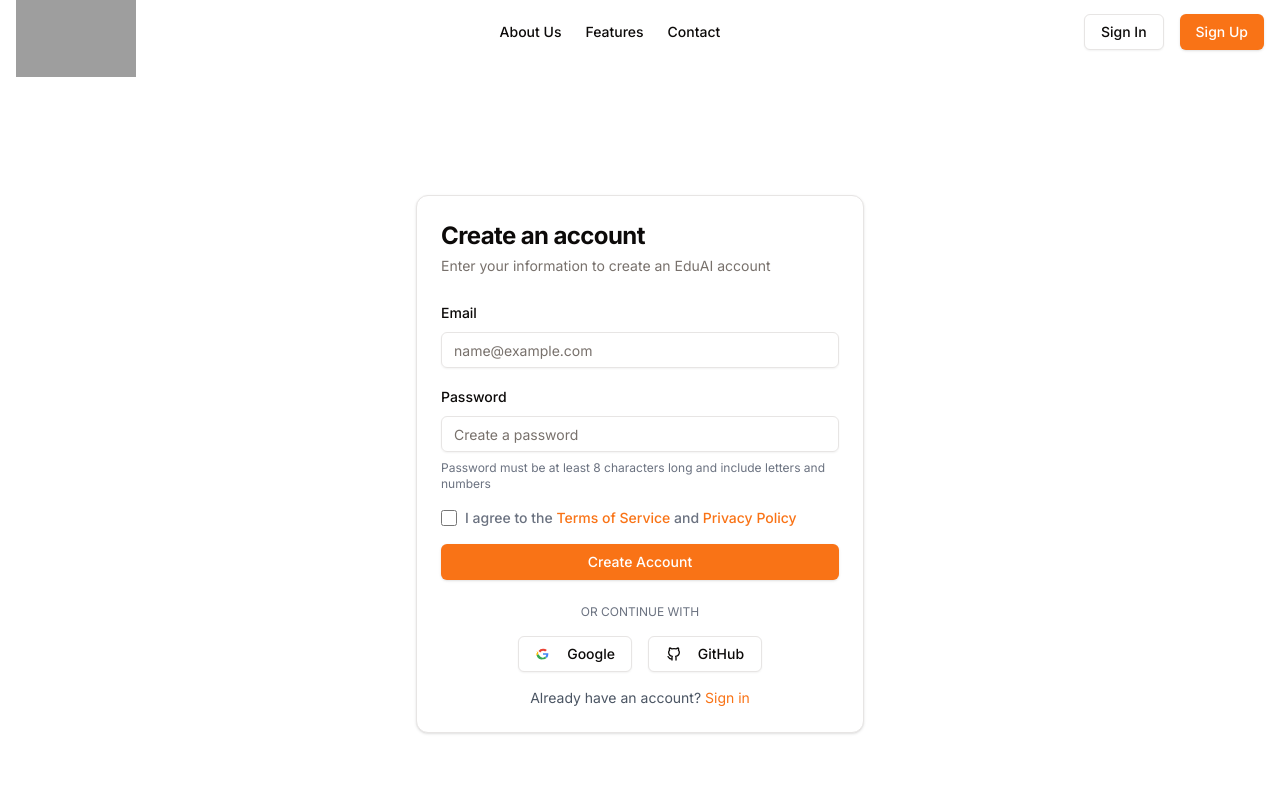
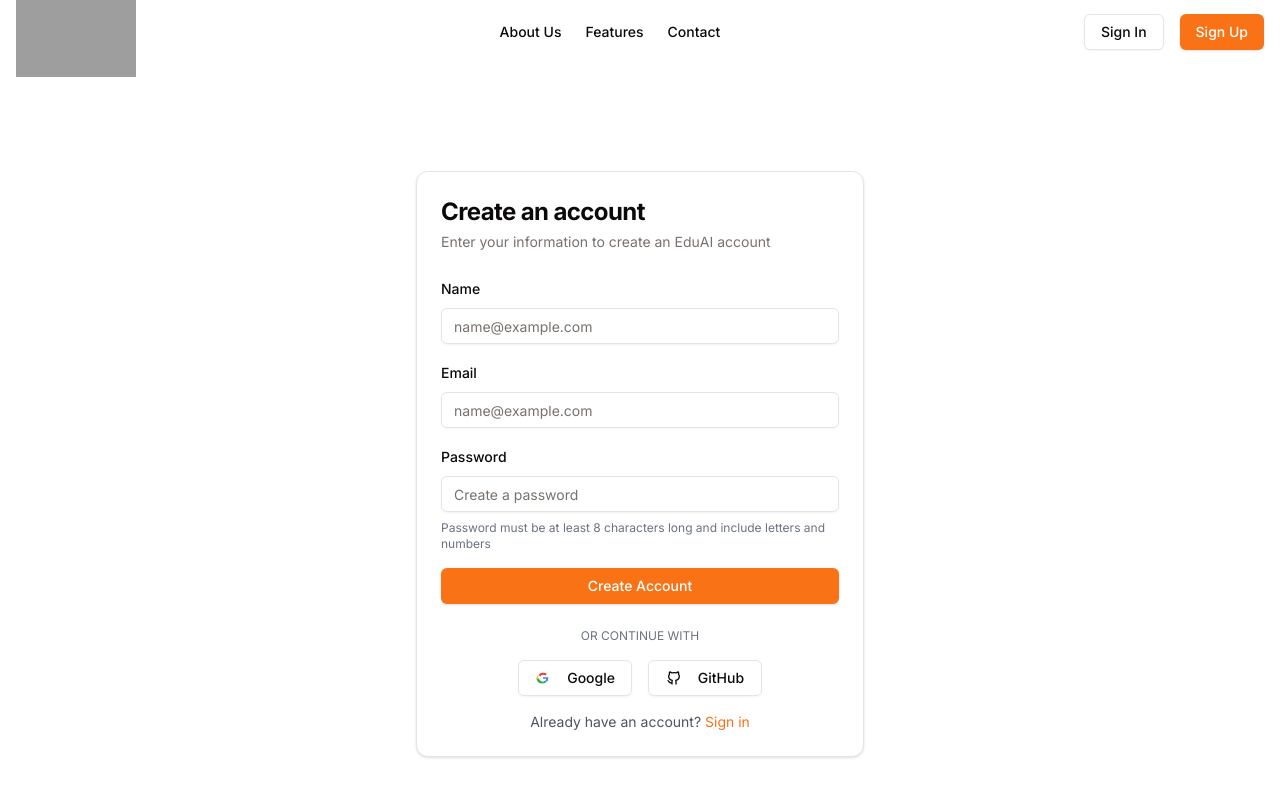
Before and after one commit to itsanmol27/EduAI, a Next.js app in the folder client/: page /sign-up in a window 1280 px wide. Shown: the top 800 px of the page. Built offline with nearby package versions, Linux system fonts and the light colour scheme; grey boxes are pictures that could not be loaded.

Commit message:
Add user in db

```diff
--- a/client/package.json
+++ b/client/package.json
@@ -18,6 +18,7 @@
     "axios": "^1.8.3",
     "class-variance-authority": "^0.7.1",
     "clsx": "^2.1.1",
+    "firebase": "^11.5.0",
     "lucide-react": "^0.475.0",
     "next": "^15.2.0",
     "react": "^18.3.1",
--- a/client/src/app/sign-up/page.tsx
+++ b/client/src/app/sign-up/page.tsx
@@ -16,44 +16,36 @@ import Footer from "@/components/layouts/footer";
 import { useState } from "react";
 import axios from "axios";
 import { signUpRoute } from "@/lib/routeProvider";
+import { GoogleAuthProvider } from "firebase/auth";
+import { getAuth, signInWithPopup } from "firebase/auth";
+import app from "@/lib/Firebase";
+import { useRouter } from "next/navigation";
 
 export default function SignUpPage() {
-  const [credentials, setCredentials] = useState({
-    email: "",
-    password: "",
-    checked: false,
-  });
 
-  const changeHandler = (e: any) => {
-    setCredentials((prev) => ({
-      ...prev,
-      [e.target.name]:
-        e.target.type === "checkbox" ? e.target.checked : e.target.value,
-    }));
-  };
+  const [name , setName] = useState("");
+  const [password , setPassword] = useState("");
+  const [email , setEmail] = useState("");
 
-  const submitHandler = async (e: any) => {
-    e.preventDefault();
+  const provider = new GoogleAuthProvider();
+  const auth = getAuth(app);
+  const router = useRouter();
 
-    if (!credentials.checked) {
-      alert("Please agree to the Terms and Conditions");
-      return;
+  async function submitHandler() {
+    const response = await axios.post(signUpRoute, {name , password , email});
+    console.log(response.data);
+  }
+
+  async function submitWithGoogle() {
+    const result = await signInWithPopup(auth , provider)
+
+    const response = await axios.post(signUpRoute , {name:result.user.displayName , email:result.user.email , profilePhoto:result.user.photoURL , authProvider:"GOOGLE"});
+    console.log(response.data);
+    if(response.data.status){
+      localStorage.setItem("user" , JSON.stringify(response.data.user));
+      router.push("/dashboard");
     }
-    const formData = new FormData();
-    formData.append("email", credentials.email);
-    formData.append("password", credentials.password);
-
-    try {
-      const response = await axios.post(`${signUpRoute}`, formData, {
-        headers: {
-          "Content-Type": "application/json",
-        },
-      });
-      console.log(response.data);
-    } catch (err) {
-      console.log(err);
-    }
-  };
+  }
 
   return (
     <div>
@@ -71,12 +63,22 @@ export default function SignUpPage() {
           <CardContent>
             <div className="space-y-4">
               <div className="space-y-2">
+                <Label htmlFor="email">Name</Label>
+                <Input
+                  id="email"
+                  name="email"
+                  onChange={(e)=>{setName(e.target.value)}}
+                  placeholder="name@example.com"
+                  type="text"
+                  required
+                />
+              </div>
+              <div className="space-y-2">
                 <Label htmlFor="email">Email</Label>
                 <Input
                   id="email"
                   name="email"
-                  value={credentials.email}
-                  onChange={changeHandler}
+                  onChange={(e)=>{setEmail(e.target.value)}}
                   placeholder="name@example.com"
                   type="email"
                   required
@@ -87,8 +89,7 @@ export default function SignUpPage() {
                 <Input
                   id="password"
                   name="password"
-                  value={credentials.password}
-                  onChange={changeHandler}
+                  onChange={(e)=>{setPassword(e.target.value)}}
                   placeholder="Create a password"
                   type="password"
                   required
@@ -97,31 +98,6 @@ export default function SignUpPage() {
                   Password must be at least 8 characters long and include
                   letters and numbers
                 </p>
-              </div>
-              <div className="flex items-center space-x-2">
-                <input
-                  type="checkbox"
-                  id="terms"
-                  checked={credentials.checked}
-                  onChange={changeHandler}
-                  className="h-4 w-4 rounded border-gray-300 text-orange-500 focus:ring-orange-500"
-                />
-                <Label htmlFor="terms" className="text-sm text-gray-500">
-                  I agree to the{" "}
-                  <Link
-                    href="/terms-of-service"
-                    className="text-orange-500 hover:underline"
-                  >
-                    Terms of Service
-                  </Link>{" "}
-                  and{" "}
-                  <Link
-                    href="/privacy-policy"
-                    className="text-orange-500 hover:underline"
-                  >
-                    Privacy Policy
-                  </Link>
-                </Label>
               </div>
               <Button
                 type="submit"
@@ -144,7 +120,7 @@ export default function SignUpPage() {
               </div>
             </div>
             <div className="grid grid-cols-2 gap-4">
-              <Button variant="outline">
+              <Button variant="outline" onClick={submitWithGoogle}>
                 <svg
                   xmlns="http://www.w3.org/2000/svg"
                   width="30"
--- /dev/null
+++ b/client/src/lib/Firebase.ts
@@ -0,0 +1,22 @@
+// Import the functions you need from the SDKs you need
+import { initializeApp } from "firebase/app";
+import { getAnalytics } from "firebase/analytics";
+// TODO: Add SDKs for Firebase products that you want to use
+// https://firebase.google.com/docs/web/setup#available-libraries
+
+// Your web app's Firebase configuration
+// For Firebase JS SDK v7.20.0 and later, measurementId is optional
+const firebaseConfig = {
+  apiKey: "AIzaSyAoGbU1q-Imdg2H7moRDm6wyJIsV28xUxA",
+  authDomain: "social-media-4b9da.firebaseapp.com",
+  projectId: "social-media-4b9da",
+  storageBucket: "social-media-4b9da.appspot.com",
+  messagingSenderId: "516107498718",
+  appId: "1:516107498718:web:b982014a2cdec9fb917e4f",
+  measurementId: "G-QYCR71N2N0"
+};
+
+// Initialize Firebase
+const app = initializeApp(firebaseConfig);
+
+export default app;
```
Also changed, not shown: 2 other files (tests, documents, lock files or other folders).
